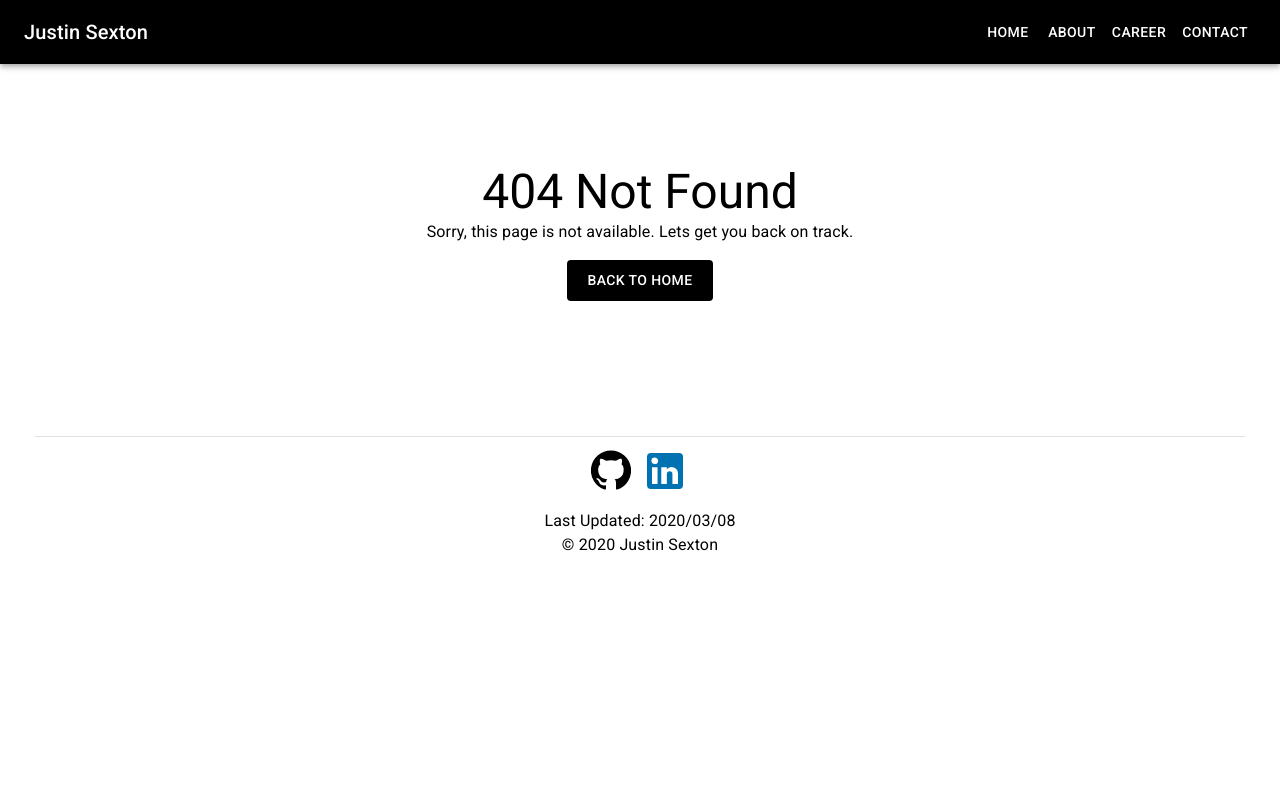
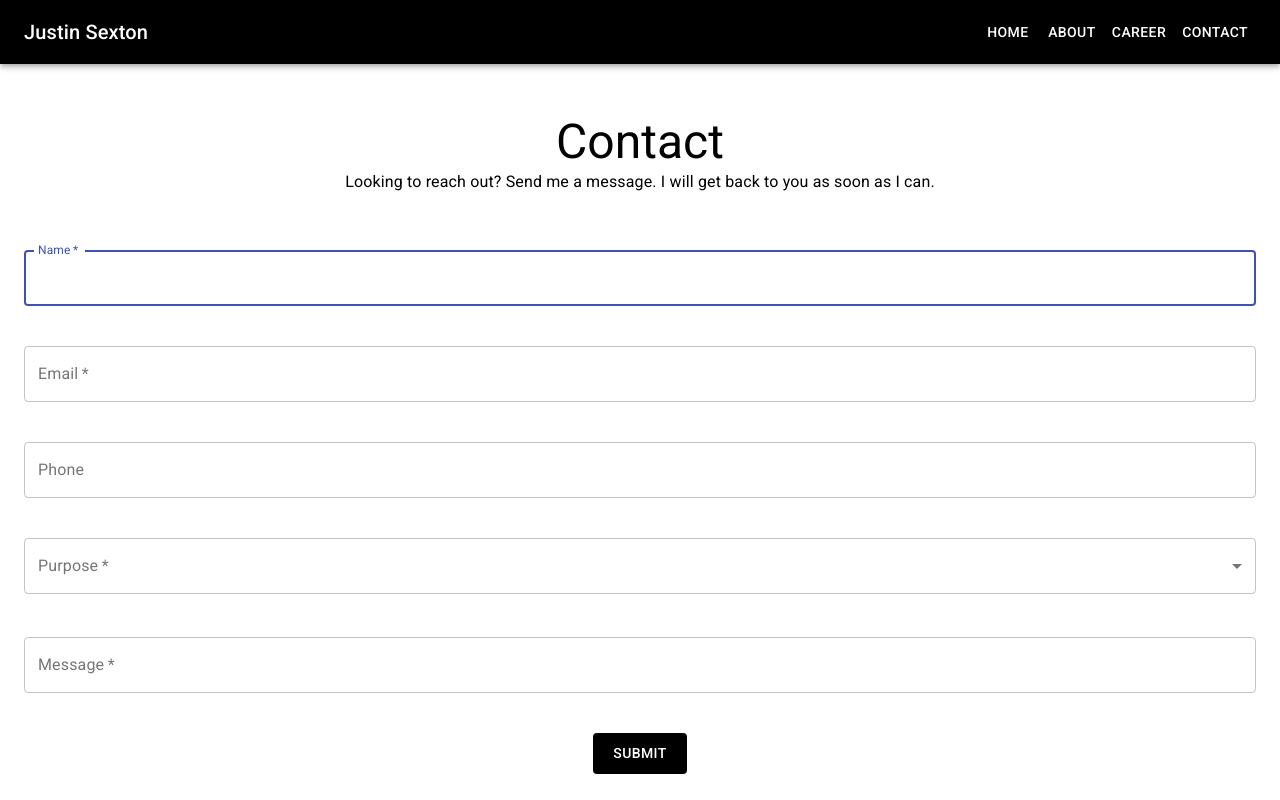
Before and after one commit to jsexton-portfolio/portfolio-website, a React (Create React App) app: page /contact in a window 1280 px wide. Before the commit this address had no page. Shown: the top 800 px of the page. Built offline with nearby package versions, Linux system fonts and the light colour scheme.

Commit message:
Integrated all contact components together

```diff
--- a/src/components/Contact/Contact.js
+++ b/src/components/Contact/Contact.js
@@ -1,13 +1,34 @@
-import { Container } from '@material-ui/core'
-import React from 'react'
+import { Container, Typography } from '@material-ui/core'
+import React, { useState } from 'react'
+import { ContactPreparation } from './ContactPreparation/ContactPreparation'
+import { FailedContact } from './FailedContact/FailedContact'
+import { SuccessfulContact } from './SuccessfulContact/SuccessfulContact'
+import { SuspendContact } from './SuspendContact/SuspendContact'
 
-const Contact = () => {
+export const Contact = () => {
+  const [activeComponent, setActiveComponent] = useState('preparing')
+
+  const currentActiveComponent = () => {
+    switch (activeComponent) {
+      case 'preparing': return (<ContactPreparation onSubmit={handleFormSubmission} />)
+      case 'submitting': return (<SuspendContact />)
+      case 'successful': return (<SuccessfulContact />)
+      case 'failed': return (<FailedContact />)
+      default: return (<Typography>Something bad just happened. I suck at programming.</Typography>)
+    }
+  }
+
+  const handleFormSubmission = (values, actions) => {
+    console.log('test')
+
+    setActiveComponent('submitting')
+
+    setTimeout(() => setActiveComponent('successful'), 2000)
+  }
+
   return (
     <Container>
-      <h1>Contact</h1>
-
+      { currentActiveComponent() }
     </Container>
   )
 }
-
-export default Contact
--- a/src/router/Router.js
+++ b/src/router/Router.js
@@ -1,6 +1,7 @@
 import React from 'react'
-import { Route, Switch } from 'react-router-dom'
+import { Redirect, Route, Switch } from 'react-router-dom'
 import { About } from '../components/About/About'
+import { Contact } from '../components/Contact/Contact'
 import { Home } from '../components/Home/Home'
 import { NotFound } from '../components/NotFound/NotFound'
 
@@ -8,7 +9,18 @@ export const Router = () => {
   return (
     <Switch>
       <Route exact path='/' component={Home} />
+
+      {/* Allows /home to simply redirect to root of application */}
+      <Route path='/home' render={({ location }) => (
+        <Redirect
+          to={{
+            pathname: '/',
+            state: { from: location }
+          }}
+        />
+      )} />
       <Route path='/about' component={About} />
+      <Route path='/contact' component={Contact} />
       <Route component={NotFound} />
     </Switch>
   )
```
